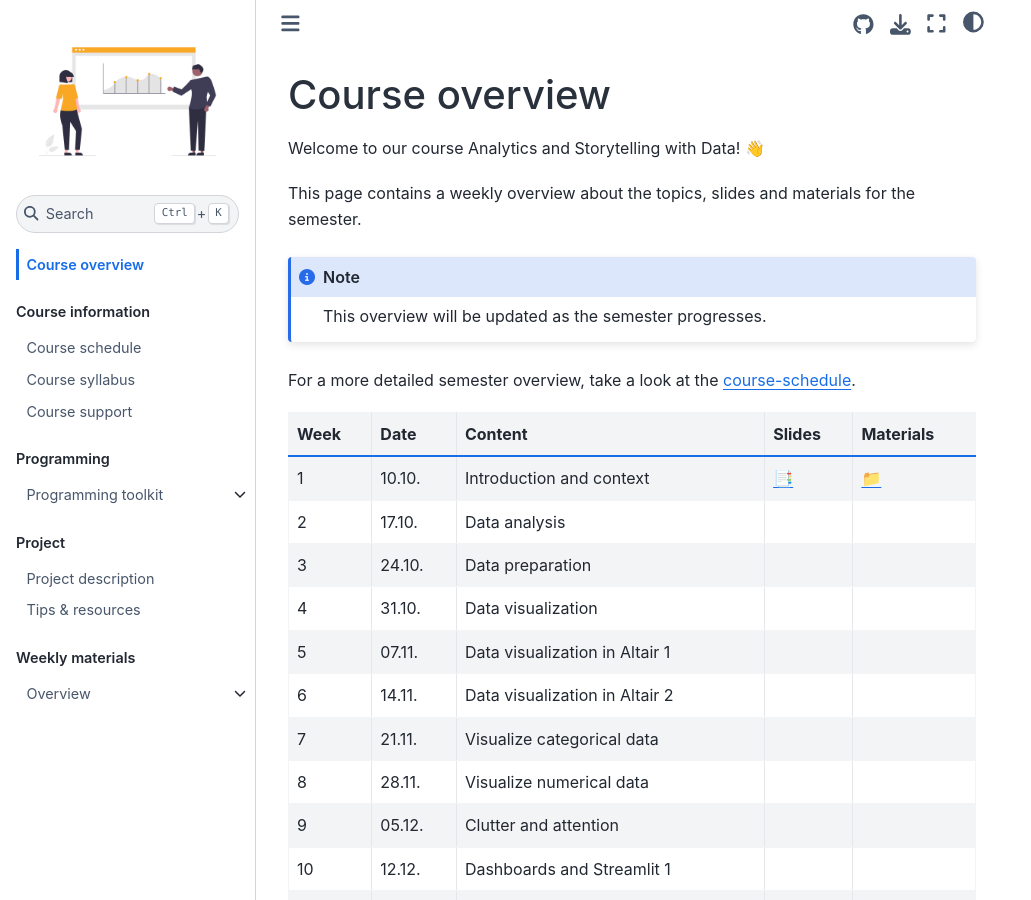
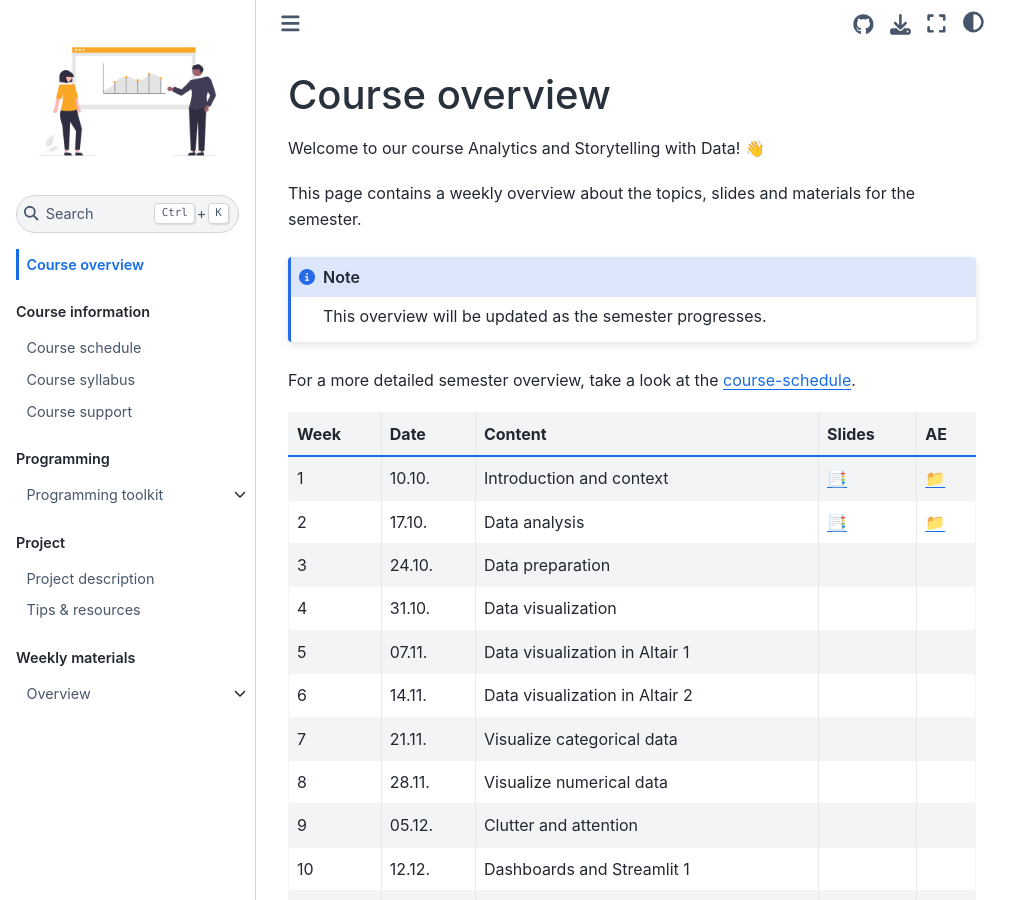
Before and after one commit to dst-ws22/website, a Jupyter Book: the page built from docs/course-overview.md, in a window 1280 px wide and 900 px high. Shown: the whole window, without its empty margins (0-1031 px from the left). Built offline with Jupyter Book 1.0.4 settings and Sphinx 7.4.7 and the Sphinx Book theme 1.1.4, drawn with Linux system fonts in a browser that asks for light colours; comment, search, counter and statistics services are not loaded.

Commit message:
Update course-overview.md

```diff
--- a/docs/course-overview.md
+++ b/docs/course-overview.md
@@ -11,10 +11,10 @@
 For a more detailed semester overview, take a look at the [course-schedule](../docs/course-schedule.md).
 
 
-|	Week	|	Date	|	Content	|	Slides	|	Materials	|
+|	Week	|	Date	|	Content	|	Slides	|	AE	|
 |	---	|	---	|	---	|	---	|	---	|
 |	1	|	10.10.	|	Introduction and context	|	[📑](https://drive.google.com/file/d/1-7yiEj7gt-dsgdlUTINQb1vlib34AHug/view?usp=sharing)	|	[📁](../weeks/week1.md)	|
-|	2	|	17.10.	|	Data analysis	|		|		|
+|	2	|	17.10.	|	Data analysis	|	[📑](https://drive.google.com/file/d/1-4ZD7qCo5Mxfm7cRsuoIFxrfCwq7LbO9/view?usp=sharing)	|	[📁](../weeks/week2.md)	|
 |	3	|	24.10.	|	Data preparation	|		|		|
 |	4	|	31.10.	|	Data visualization	|		|		|
 |	5	|	07.11.	|	Data visualization in Altair 1	|		|		|
```
